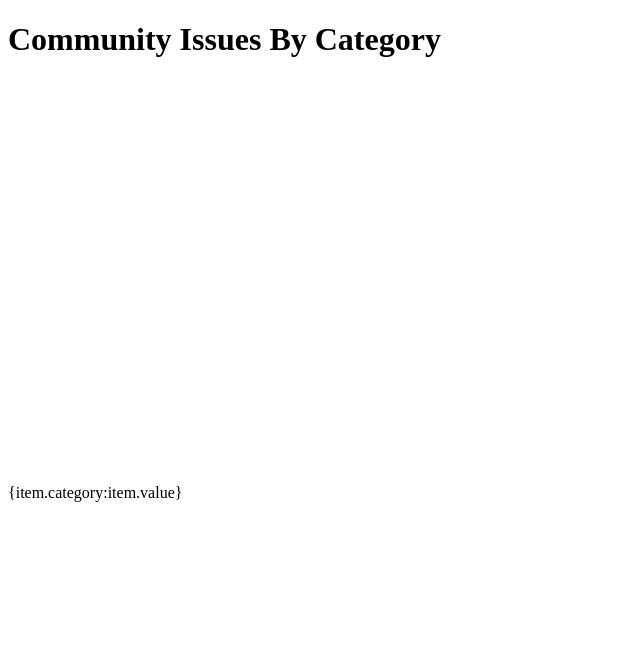
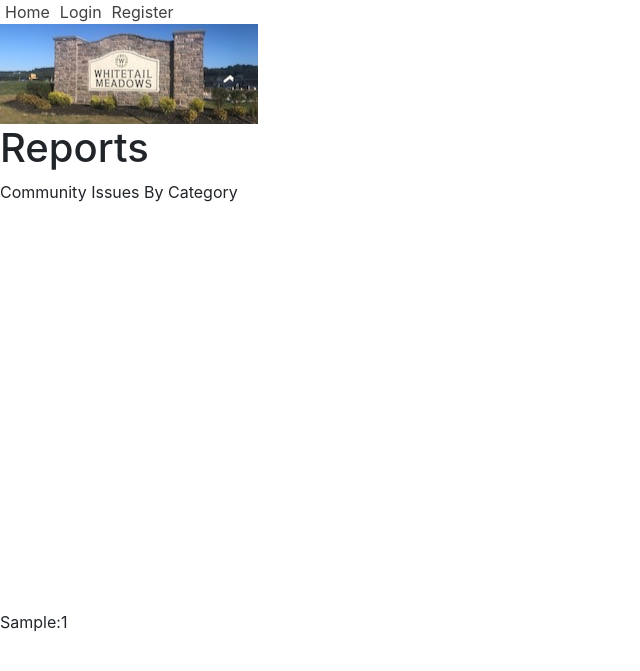
Before and after one commit to Mspagnolo27248/FlaskApp_HomeWarrantySite, a Flask app: page /reports in a window 1280 px wide. Shown: the top 671 px of the page, without its empty margins (0-640 px from the left). Run offline with Flask 2, Linux system fonts and the light colour scheme; tables that the repository leaves empty hold one stand-in row (values such as "Sample post"); some libraries are stand-ins or nearby versions.

Commit message:
adjust report added links

```diff
--- a/app.py
+++ b/app.py
@@ -145,7 +145,7 @@ def reports():
         """
     count_of_tickets = db.session.execute(query)
     mydict  = [{"category":i[0],"value":str(i[1])} for i in count_of_tickets]
-    print(mydict)
+    #print(mydict)
     return render_template("reports.html",data = mydict)
 
 
--- a/project_files/templates/base.html
+++ b/project_files/templates/base.html
@@ -27,11 +27,11 @@
 
         {% if current_user.is_authenticated%}
         <li class="nav-li"><a href="{{url_for('logout')}}">Logout</a></li>
-
+        <li class="nav-li"><a href="{{url_for('reports')}}">Reports</a></li>
         {% else %}
         <li class="nav-li"><a href="{{url_for('login')}}">Login</a></li>
         <li class="nav-li"><a href="{{url_for('register')}}">Register</a></li>
-        <li class="nav-li"><a href="{{url_for('reports')}}">Reports</a></li>
+
         {% endif%}
     </ul>
     <img src="{{url_for('static', filename='/images/sign1.jpeg', width=100, height=25, quality=95)}}"/>
--- a/project_files/templates/reports.html
+++ b/project_files/templates/reports.html
@@ -12,16 +12,19 @@
 <!-- Create a div where the graph will take place -->
 
 </head>
-
-<body>
-  <h1>Community Issues By Category</h1>
+{% extends "base.html" %}
+{% block content %}
+<body >
+  <h1>Reports</h1>
+  <h2></h2>Community Issues By Category</h2>
   <div id="my_dataviz"></div>
     {% for item in data %}
-    <div> {item.category:item.value} </div>
+    <div> {{item.category}}:{{item.value}} </div>
     {% endfor %}
 
 
 </body>
+
 <script>
 
 
@@ -79,4 +82,5 @@
     })
 
     </script>
+{% endblock %}
 </html>
```
Also changed, not shown: project_files/data.db.
